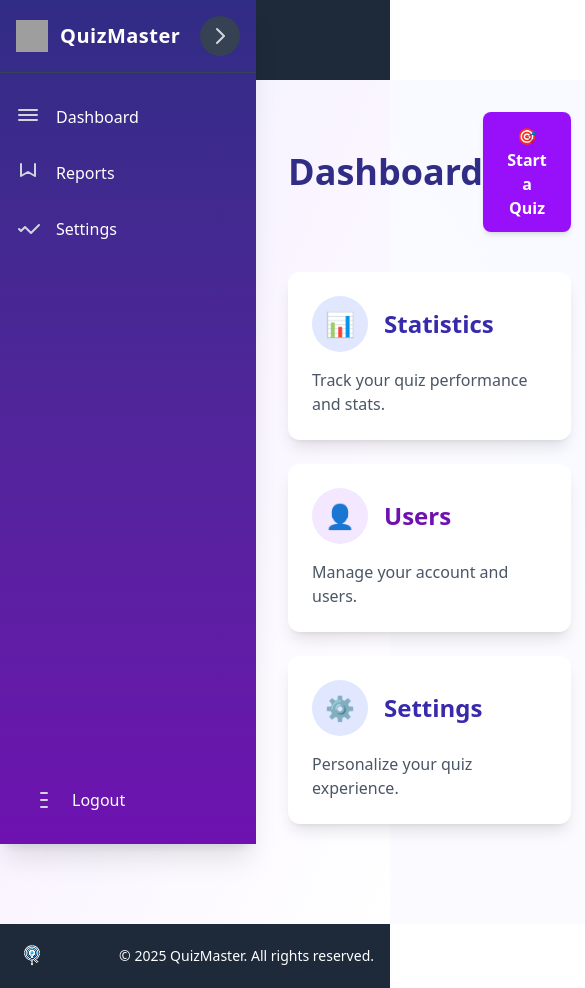
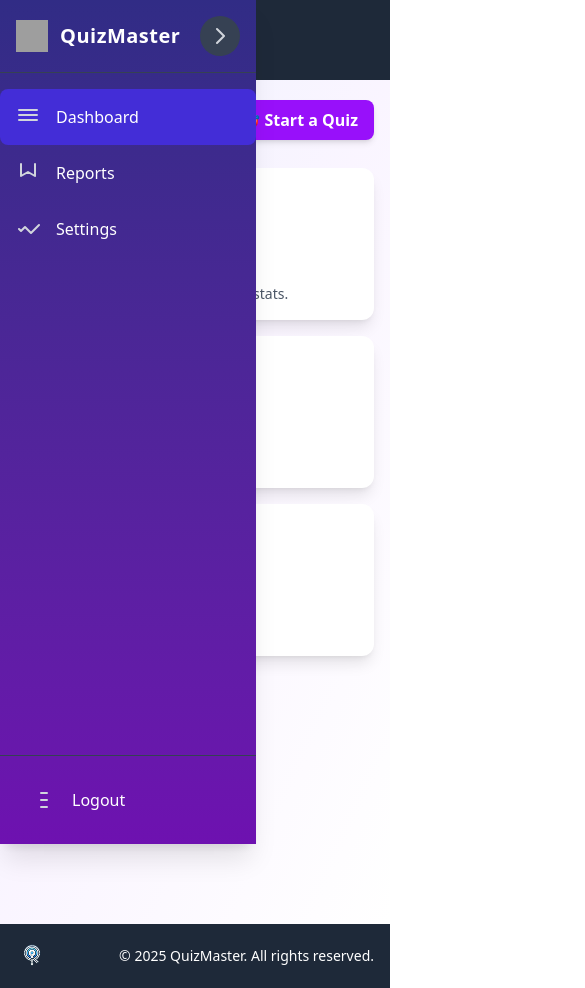
Before and after one commit to labanidas/Quiz-Application, a Vue app in the folder frontend/: page /dashboard in a window 390 px wide. Shown: the whole page, 585 px wide, since content can reach past the window. Built offline with nearby package versions, Linux system fonts and the light colour scheme; grey boxes are pictures that could not be loaded; what vue-toast-notification would draw is missing.

Commit message:
Responsive sidebar and dashboard

```diff
--- a/frontend/index.html
+++ b/frontend/index.html
@@ -2,7 +2,7 @@
 <html lang="en">
   <head>
     <meta charset="UTF-8" />
-    <link rel="icon" type="image/svg+xml" href="assets/logo2.png" />
+    <link rel="icon" type="image/svg+xml" href="https://img.icons8.com/ios-filled/50/ffffff/brainstorm-skill.png" />
     <meta name="viewport" content="width=device-width, initial-scale=1.0" />
     <title>Quiz Master</title>
   </head>
--- a/frontend/src/components/Sidebar.vue
+++ b/frontend/src/components/Sidebar.vue
@@ -14,9 +14,9 @@ const toggleSidebar = () => {
   <div class="relative">
     <!-- Sidebar -->
     <div :class="isOpen ? 'w-64' : 'w-20'"
-      class="bg-gradient-to-b from-indigo-900 to-purple-800 text-white min-h-screen flex flex-col fixed top-0 left-0 shadow-xl transition-all duration-300">
+      class="bg-gradient-to-b from-indigo-900 to-purple-800 text-white min-h-screen fixed top-0 left-0 shadow-xl transition-all duration-300 z-50 flex flex-col overflow-hidden">
 
-      <!-- Sidebar Header with Stylish Icon -->
+      <!-- Sidebar Header -->
       <div class="flex items-center justify-between p-4 border-b border-gray-700">
         <div class="flex items-center">
           <img src="https://img.icons8.com/ios-filled/50/ffffff/brainstorm-skill.png" alt="Logo" class="w-8 h-8" />
@@ -36,46 +36,65 @@ const toggleSidebar = () => {
       <!-- Sidebar Navigation -->
       <nav class="flex-1 mt-4">
         <ul>
+          <!-- Dashboard Button -->
           <li>
-            <router-link to="/dashboard" class="flex items-center p-4 hover:bg-indigo-700 transition duration-300 rounded-lg">
+            <router-link to="/dashboard"
+              class="flex items-center p-4 hover:bg-indigo-700 transition duration-300 rounded-lg"
+              :class="{ 'bg-indigo-700': $route.path === '/dashboard' }">
               <svg class="w-6 h-6 text-gray-300" xmlns="http://www.w3.org/2000/svg" fill="none" viewBox="0 0 24 24" stroke="currentColor">
                 <path stroke-linecap="round" stroke-linejoin="round" stroke-width="2" d="M3 5h18M3 10h18M3 15h18"></path>
               </svg>
               <span v-if="isOpen" class="ml-4">Dashboard</span>
             </router-link>
           </li>
+
+          <!-- Reports Button -->
           <li>
-            <a href="#" class="flex items-center p-4 hover:bg-indigo-700 transition duration-300 rounded-lg">
+            <router-link to="/reports"
+              class="flex items-center p-4 hover:bg-indigo-700 transition duration-300 rounded-lg"
+              :class="{ 'bg-indigo-700': $route.path === '/reports' }">
               <svg class="w-6 h-6 text-gray-300" xmlns="http://www.w3.org/2000/svg" fill="none" viewBox="0 0 24 24" stroke="currentColor">
                 <path stroke-linecap="round" stroke-linejoin="round" stroke-width="2" d="M5 3v12l7-4 7 4V3"></path>
               </svg>
               <span v-if="isOpen" class="ml-4">Reports</span>
-            </a>
+            </router-link>
           </li>
+
+          <!-- Settings Button -->
           <li>
-            <a href="#" class="flex items-center p-4 hover:bg-indigo-700 transition duration-300 rounded-lg">
+            <router-link to="/settings"
+              class="flex items-center p-4 hover:bg-indigo-700 transition duration-300 rounded-lg"
+              :class="{ 'bg-indigo-700': $route.path === '/settings' }">
               <svg class="w-6 h-6 text-gray-300" xmlns="http://www.w3.org/2000/svg" fill="none" viewBox="0 0 24 24" stroke="currentColor">
                 <path stroke-linecap="round" stroke-linejoin="round" stroke-width="2" d="M3 12l2 2 4-4 6 6 8-8"></path>
               </svg>
               <span v-if="isOpen" class="ml-4">Settings</span>
-            </a>
+            </router-link>
           </li>
         </ul>
       </nav>
 
       <!-- Logout Button -->
       <div class="p-4 border-t border-gray-700">
-        <a href="#" class="flex items-center p-4 hover:bg-red-700 transition duration-300 rounded-lg">
+        <button @click="() => router.push('/logout')"
+          class="flex items-center p-4 hover:bg-red-700 transition duration-300 rounded-lg w-full">
           <svg class="w-6 h-6 text-gray-300" xmlns="http://www.w3.org/2000/svg" fill="none" viewBox="0 0 24 24" stroke="currentColor">
             <path stroke-linecap="round" stroke-linejoin="round" stroke-width="2" d="M9 5h6M9 12h6M9 19h6"></path>
           </svg>
           <span v-if="isOpen" class="ml-4">Logout</span>
-        </a>
+        </button>
       </div>
     </div>
   </div>
 </template>
 
 <style scoped>
-/* Optional custom styles */
+/* Prevent hover effects from breaking layout */
+li {
+  overflow: hidden; /* Prevent child hover scaling from affecting layout */
+}
+
+li:hover {
+  transform: none; /* Disable transform affecting overflow */
+}
 </style>
--- a/frontend/src/pages/Dashboard.vue
+++ b/frontend/src/pages/Dashboard.vue
@@ -16,76 +16,90 @@ const handleFormSubmit = () => {
 
 <template>
   <div
-    class="flex min-h-screen bg-gradient-to-br from-indigo-50 via-purple-50 to-white"
+    class="flex flex-col md:flex-row min-h-screen bg-gradient-to-br from-indigo-50 via-purple-50 to-white"
   >
     <!-- Sidebar -->
     <Sidebar />
 
     <!-- Main Content -->
-    <div class="flex-1 pl-72 p-8 relative">
+    <div class="flex-1 p-4 md:p-8 md:pl-72 relative">
       <!-- Artistic Background -->
       <div
         class="absolute inset-0 -z-10 bg-gradient-to-tr from-purple-100 to-indigo-100 opacity-20 rounded-lg"
       ></div>
 
       <!-- Top Navbar -->
-      <div class="flex justify-between items-center mb-10">
-        <h1 class="text-4xl font-extrabold text-indigo-900">Dashboard</h1>
+      <div class="flex justify-between items-center mb-6 flex-wrap">
+        <h1 class="text-2xl md:text-4xl font-extrabold text-indigo-900 mb-4 md:mb-0">
+          Dashboard
+        </h1>
         <button
           @click="showModal = true"
-          class="px-6 py-3 bg-purple-600 text-white font-semibold rounded-lg shadow-md hover:bg-purple-700 transition-all duration-300"
+          class="px-4 py-2 md:px-6 md:py-3 bg-purple-600 text-white font-semibold rounded-lg shadow-md hover:bg-purple-700 transition-all duration-300"
         >
           🎯 Start a Quiz
         </button>
       </div>
 
       <!-- Dashboard Cards -->
-      <div class="grid grid-cols-1 sm:grid-cols-2 lg:grid-cols-3 gap-6">
+      <div
+        class="grid grid-cols-1 sm:grid-cols-2 lg:grid-cols-3 gap-4 md:gap-6"
+      >
         <!-- Card 1 -->
         <div
-          class="bg-white p-6 rounded-xl shadow-lg hover:shadow-2xl transform hover:scale-105 transition duration-300"
+          class="bg-white p-4 md:p-6 rounded-xl shadow-lg hover:shadow-2xl transform hover:scale-105 transition duration-300"
         >
-          <div class="flex items-center">
+          <div class="flex items-center md:flex-row flex-col">
             <div
-              class="w-14 h-14 flex items-center justify-center rounded-full bg-indigo-100 text-indigo-700 text-2xl font-bold"
+              class="w-12 h-12 md:w-14 md:h-14 flex items-center justify-center rounded-full bg-indigo-100 text-indigo-700 text-xl md:text-2xl font-bold"
             >
               📊
             </div>
-            <h3 class="text-2xl font-bold text-indigo-800 ml-4">Statistics</h3>
+            <h3 class="text-xl md:text-2xl font-bold text-indigo-800 mt-4 md:mt-0 md:ml-4">
+              Statistics
+            </h3>
           </div>
-          <p class="mt-4 text-gray-600">
+          <p class="mt-2 text-sm md:text-base text-gray-600">
             Track your quiz performance and stats.
           </p>
         </div>
 
         <!-- Card 2 -->
         <div
-          class="bg-white p-6 rounded-xl shadow-lg hover:shadow-2xl transform hover:scale-105 transition duration-300"
+          class="bg-white p-4 md:p-6 rounded-xl shadow-lg hover:shadow-2xl transform hover:scale-105 transition duration-300"
         >
-          <div class="flex items-center">
+          <div class="flex items-center md:flex-row flex-col">
             <div
-              class="w-14 h-14 flex items-center justify-center rounded-full bg-purple-100 text-purple-700 text-2xl font-bold"
+              class="w-12 h-12 md:w-14 md:h-14 flex items-center justify-center rounded-full bg-purple-100 text-purple-700 text-xl md:text-2xl font-bold"
             >
               👤
             </div>
-            <h3 class="text-2xl font-bold text-purple-800 ml-4">Users</h3>
+            <h3 class="text-xl md:text-2xl font-bold text-purple-800 mt-4 md:mt-0 md:ml-4">
+              Users
+            </h3>
           </div>
-          <p class="mt-4 text-gray-600">Manage your account and users.</p>
+          <p class="mt-2 text-sm md:text-base text-gray-600">
+            Manage your account and users.
+          </p>
         </div>
 
         <!-- Card 3 -->
         <div
-          class="bg-white p-6 rounded-xl shadow-lg hover:shadow-2xl transform hover:scale-105 transition duration-300"
+          class="bg-white p-4 md:p-6 rounded-xl shadow-lg hover:shadow-2xl transform hover:scale-105 transition duration-300"
         >
-          <div class="flex items-center">
+          <div class="flex items-center md:flex-row flex-col">
             <div
-              class="w-14 h-14 flex items-center justify-center rounded-full bg-indigo-100 text-indigo-700 text-2xl font-bold"
+              class="w-12 h-12 md:w-14 md:h-14 flex items-center justify-center rounded-full bg-indigo-100 text-indigo-700 text-xl md:text-2xl font-bold"
             >
               ⚙️
             </div>
-            <h3 class="text-2xl font-bold text-indigo-800 ml-4">Settings</h3>
+            <h3 class="text-xl md:text-2xl font-bold text-indigo-800 mt-4 md:mt-0 md:ml-4">
+              Settings
+            </h3>
           </div>
-          <p class="mt-4 text-gray-600">Personalize your quiz experience.</p>
+          <p class="mt-2 text-sm md:text-base text-gray-600">
+            Personalize your quiz experience.
+          </p>
         </div>
       </div>
     </div>
@@ -100,13 +114,14 @@ const handleFormSubmit = () => {
         class="absolute inset-0 bg-gradient-to-br from-blue-100 via-indigo-100 to-purple-100 opacity-90 blur-md"
       ></div>
 
+      <!-- Modal Content -->
       <div
-        class="bg-gradient-to-r from-white to-gray-100 p-8 rounded-3xl shadow-2xl max-w-md w-full relative z-10 border border-gray-200"
+        class="bg-gradient-to-r from-white to-gray-100 p-6 md:p-8 rounded-2xl shadow-2xl max-w-xs md:max-w-md w-full relative z-10 border border-gray-200"
       >
-        <!-- Pretty Cross Button -->
+        <!-- Close Button -->
         <button
           @click="showModal = false"
-          class="absolute top-4 right-4 bg-gray-200 hover:bg-gray-300 text-gray-600 hover:text-gray-800 p-2 rounded-full shadow-md transition-all"
+          class="absolute top-3 right-3 bg-gray-200 hover:bg-gray-300 text-gray-600 hover:text-gray-800 p-2 rounded-full shadow-md transition-all"
         >
           <svg
             xmlns="http://www.w3.org/2000/svg"
@@ -125,7 +140,7 @@ const handleFormSubmit = () => {
         </button>
 
         <!-- Modal Title -->
-        <h2 class="text-3xl font-extrabold text-indigo-900 mb-6">
+        <h2 class="text-2xl md:text-3xl font-extrabold text-indigo-900 mb-4 md:mb-6">
           🎯 Customize Your Quiz
         </h2>
 
```
